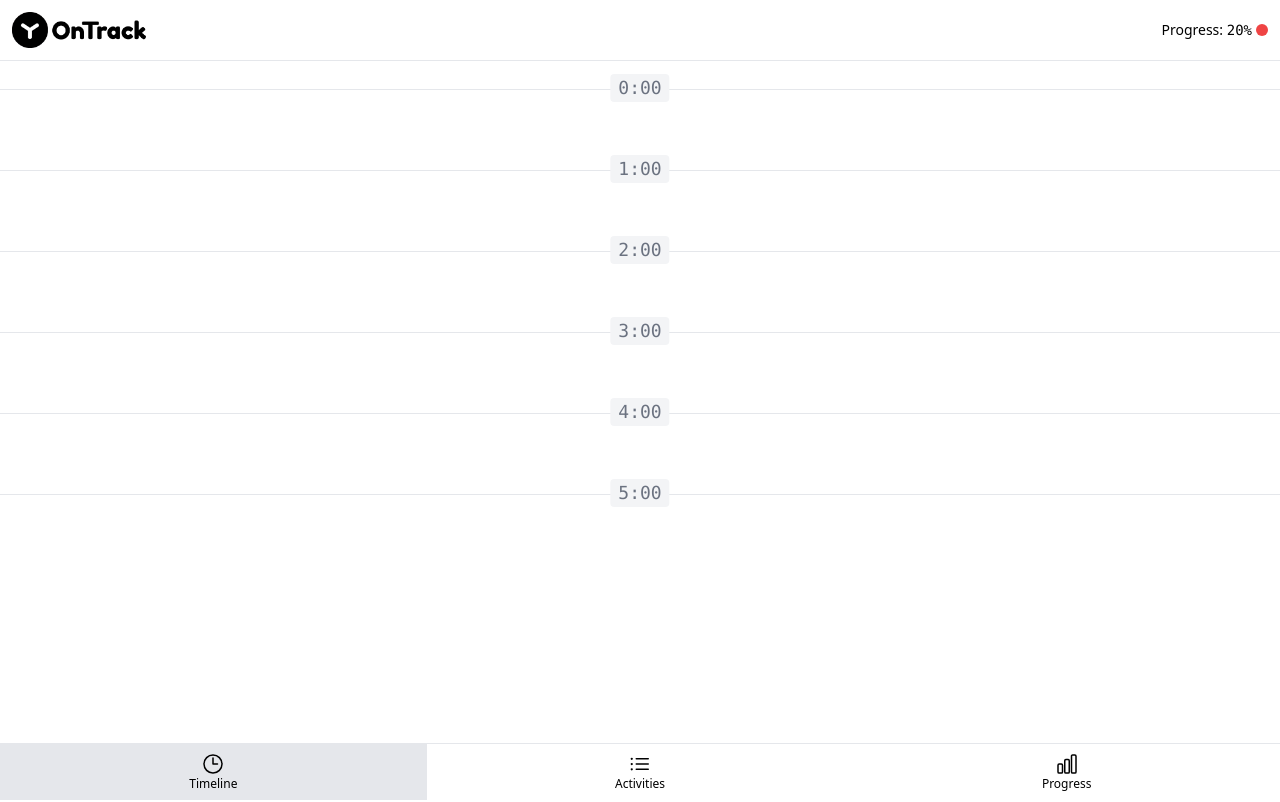
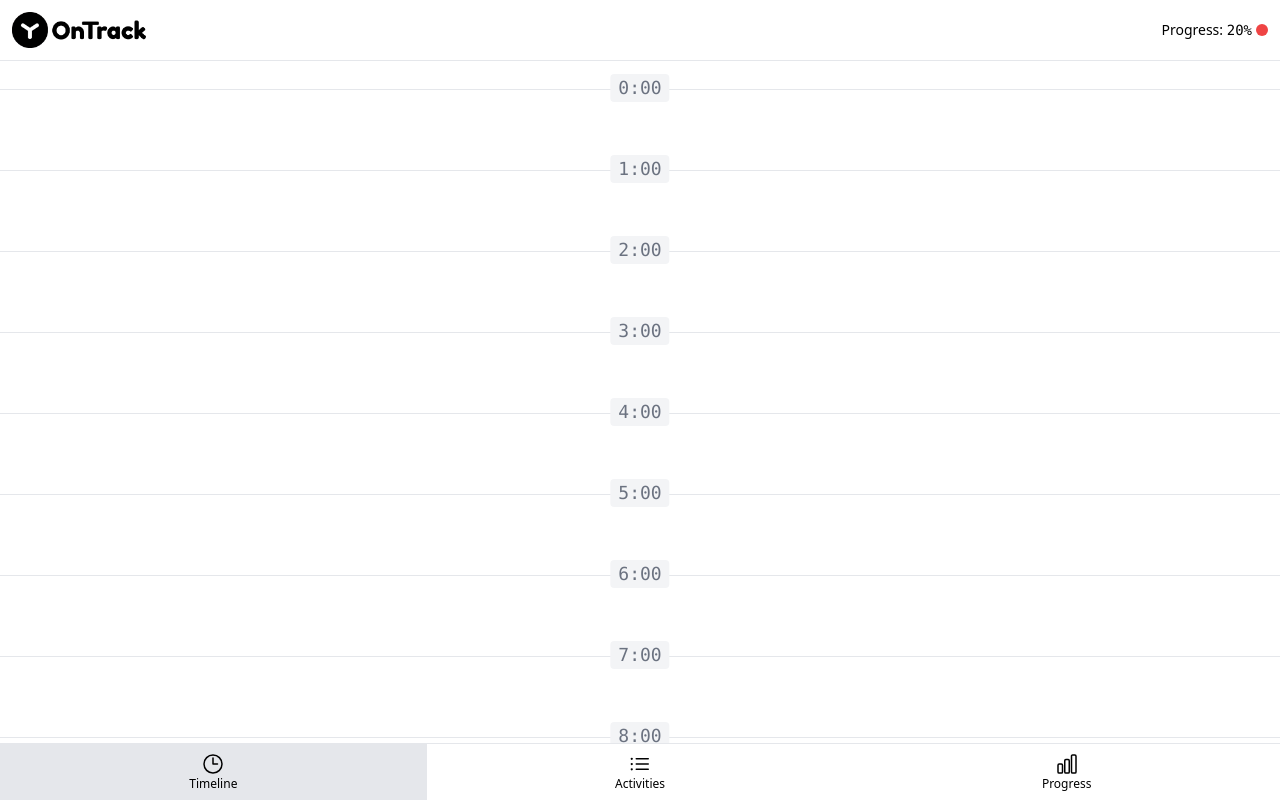
Before and after one commit to leffo/ontrack, a Vue app: page /#timeline in a window 1280 px wide. Shown: the top 802 px of the page. Built offline with nearby package versions, Linux system fonts and the light colour scheme.

Commit message:
Generating Timeline Data

```diff
--- a/src/constants.js
+++ b/src/constants.js
@@ -9,3 +9,5 @@ export const NAV_ITEMS = {
   [PAGE_ACTIVITIES]: ListBulletIcon,
   [PAGE_PROGRESS]: ChartBarIcon,
 }
+
+export const HOURS_IN_DAY = 24
--- a/src/functions.js
+++ b/src/functions.js
@@ -1,4 +1,9 @@
-import { PAGE_ACTIVITIES, PAGE_PROGRESS, PAGE_TIMELINE } from '@/constants.js'
+import {
+  HOURS_IN_DAY,
+  PAGE_ACTIVITIES,
+  PAGE_PROGRESS,
+  PAGE_TIMELINE
+} from '@/constants.js'
 
 export function normalizePageHash () {
   const hash = window.location.hash.slice(1)
@@ -10,3 +15,13 @@ export function normalizePageHash () {
   window.location.hash = PAGE_TIMELINE
   return PAGE_TIMELINE
 }
+
+export function generateTimeLineItems () {
+  const timelineItems = []
+
+  for (let hour = 0; hour < HOURS_IN_DAY; hour++) {
+    timelineItems.push({ hour })
+  }
+
+  return timelineItems
+}
--- a/src/pages/TheTimeline.vue
+++ b/src/pages/TheTimeline.vue
@@ -1,18 +1,20 @@
 <script setup>
+  import { generateTimeLineItems } from '@/functions.js'
 
+  const timelineItems = generateTimeLineItems()
 </script>
 
 <template>
   <div class="mt-7">
     <ul>
-      <li v-for="i in [0, 1, 2, 3, 4, 5]"
-          :key="i"
+      <li v-for="{ hour } in timelineItems"
+          :key="hour"
           class="relative flex flex-col gap-2 border-t border-gray-200 py-10 px-4"
       >
         <a href="#"
            class="absolute -top-4 left-1/2 -translate-x-1/2 rounded bg-gray-100 px-2 font-mono text-lg text-gray-500"
         >
-          {{ i }}:00
+          {{ hour }}:00
         </a>
       </li>
     </ul>
```
